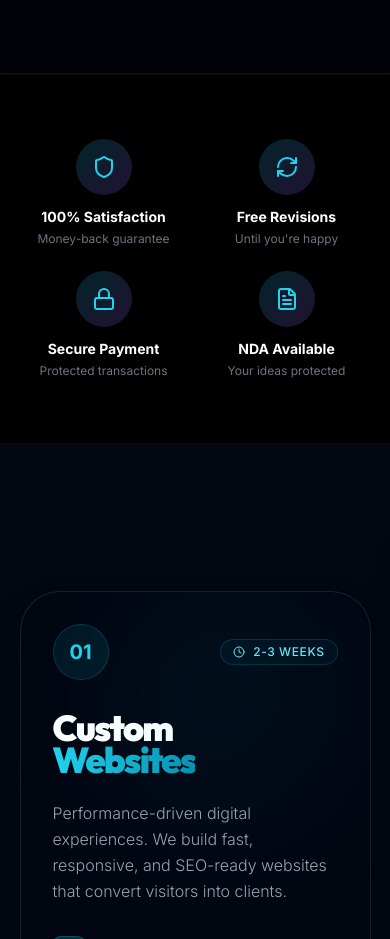
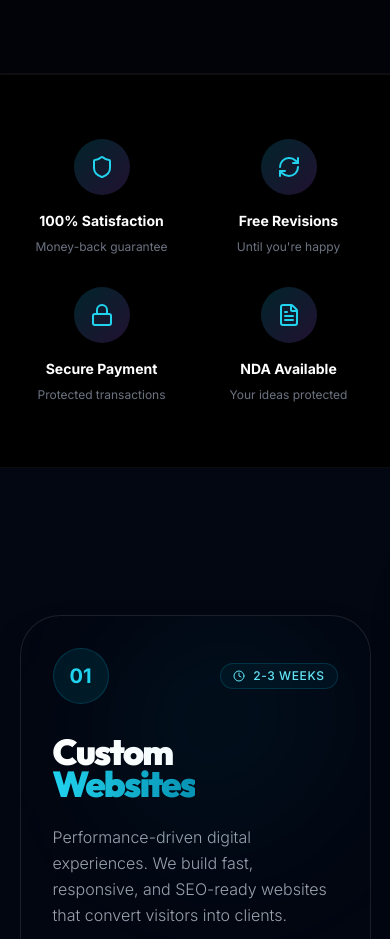
Before and after one commit to Dictator-09/getnextai, a Next.js app: page / in a window 390 px wide. Shown: the part 1160-2099 px from the top of the page. Built offline with nearby package versions, Linux system fonts and the light colour scheme.

Commit message:
feat: mobile optimization - add theme toggle to mobile menu and improve spacing

```diff
--- a/components/ui/Navbar.tsx
+++ b/components/ui/Navbar.tsx
@@ -83,9 +83,14 @@ export default function Navbar() {
                         initial={{ opacity: 0, y: -20 }}
                         animate={{ opacity: 1, y: 0 }}
                         exit={{ opacity: 0, y: -20 }}
-                        className="fixed inset-0 z-40 bg-white/95 dark:bg-black/95 pt-24 px-6 md:hidden"
+                        className="fixed inset-0 z-40 bg-white/95 dark:bg-black/95 pt-24 px-6 pb-12 md:hidden overflow-y-auto"
                     >
                         <div className="flex flex-col gap-6 text-2xl font-light">
+                            {/* Theme Toggle for Mobile */}
+                            <div className="flex items-center justify-between pb-4 border-b border-black/10 dark:border-white/10">
+                                <span className="text-sm font-medium text-gray-600 dark:text-gray-400">Theme</span>
+                                <ThemeToggle />
+                            </div>
                             <Link
                                 href="/"
                                 onClick={() => setMobileMenuOpen(false)}
--- a/components/ui/TrustBadges.tsx
+++ b/components/ui/TrustBadges.tsx
@@ -30,7 +30,7 @@ export default function TrustBadges() {
     return (
         <section className="py-16 bg-gray-50 dark:bg-black border-y border-black/5 dark:border-white/5 transition-colors duration-500">
             <div className="container mx-auto px-6">
-                <div className="grid grid-cols-2 md:grid-cols-4 gap-6">
+                <div className="grid grid-cols-2 md:grid-cols-4 gap-8">
                     {badges.map((badge, index) => (
                         <motion.div
                             key={index}
@@ -40,12 +40,12 @@ export default function TrustBadges() {
                             viewport={{ once: true }}
                             className="flex flex-col items-center text-center group"
                         >
-                            <div className="w-14 h-14 rounded-full bg-gradient-to-br from-cyan-500/10 to-purple-500/10 dark:from-cyan-500/20 dark:to-purple-500/20 flex items-center justify-center mb-3 group-hover:scale-110 transition-transform duration-300">
+                            <div className="w-14 h-14 rounded-full bg-gradient-to-br from-cyan-500/10 to-purple-500/10 dark:from-cyan-500/20 dark:to-purple-500/20 flex items-center justify-center mb-4 group-hover:scale-110 transition-transform duration-300">
                                 <div className="text-cyan-600 dark:text-cyan-400">
                                     {badge.icon}
                                 </div>
                             </div>
-                            <h4 className="text-black dark:text-white font-bold text-sm mb-1">{badge.title}</h4>
+                            <h4 className="text-black dark:text-white font-bold text-sm mb-2">{badge.title}</h4>
                             <p className="text-gray-600 dark:text-gray-500 text-xs">{badge.description}</p>
                         </motion.div>
                     ))}
```
